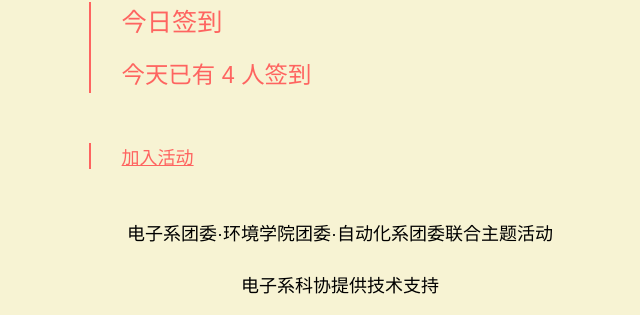
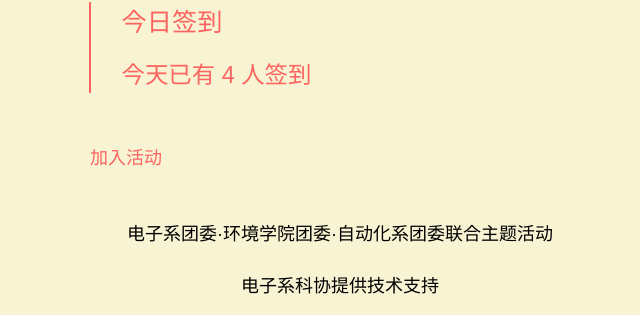
Before and after one commit to ClumsyLee/small-target, a Django app: page / in a window 1280 px wide. Shown: the part 775-1090 px from the top of the page, without its empty margins (300-940 px from the left). Run offline with Django 3.2, Linux system fonts and the light colour scheme; data comes from the database, SQL or seed files in the repository.

Commit message:
Update style.css

```diff
--- a/checkin/static/css/style.css
+++ b/checkin/static/css/style.css
@@ -81,7 +81,6 @@ footer a{
     display: block;
     margin: auto;
     text-decoration: none;
-    color: inherit;
     padding-top: .3rem;
     font-size: 1rem;
     margin-bottom: 1rem;
@@ -185,14 +184,13 @@ div.join{
     max-width: 500px;
     margin: 50px auto;
     border: none;
-    border-left: 2px solid rgb(254,100,96);
     height: auto;
 }
 div.join > a{
+    text-align: center;
+    text-decoration: none;
     font-size: 1rem;
     color: inherit;
-    margin-left: 1.7rem;
-    margin-bottom: 20px;
 }
 @media all and ( min-width: 1200px) {
     .reg{
```
